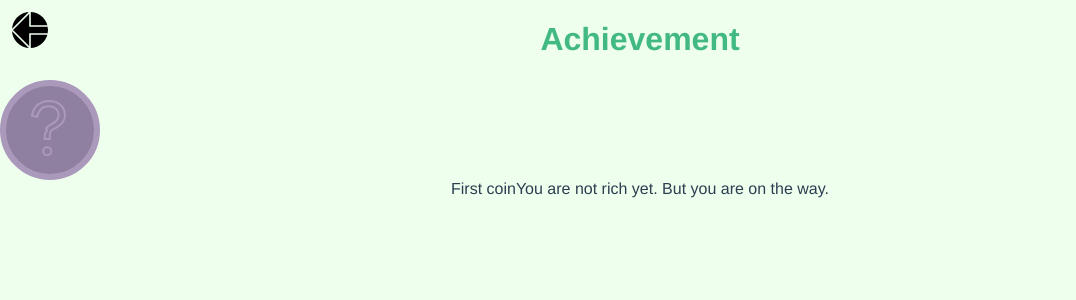
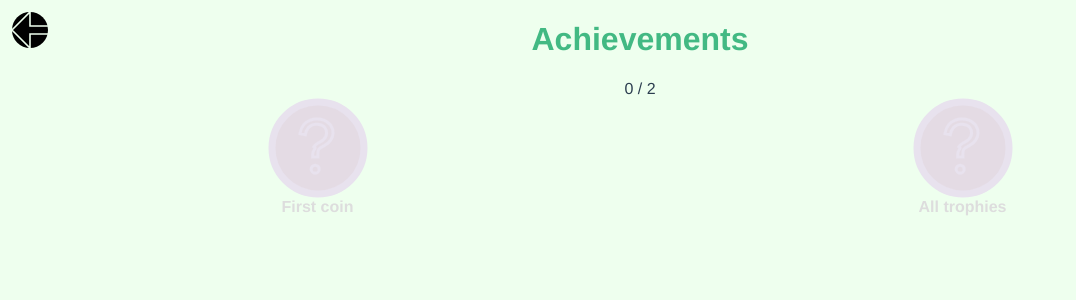
Before and after one commit to restimel/goblean-idle, a Vue app: page /#/achievement in a window 1280 px wide. Shown: the top 300 px of the page, without its empty margins (0-1076 px from the left). Built offline with nearby package versions, Linux system fonts and the light colour scheme.

Commit message:
Improve achievement gallery.
improve the display but also the usage of injection properties.

```diff
--- a/src/App.vue
+++ b/src/App.vue
@@ -6,20 +6,22 @@
 import { defineComponent } from 'vue';
 import i18n from '@/i18n';
 import buildStore from '@/store';
+import { storeInject, TInject, i18nInject } from '@/symbols';
 
 export default defineComponent({
     name: 'App',
     provide() {
+        const store = buildStore();
         return {
-            T: i18n._,
-            i18n: i18n,
-            store: buildStore(),
+            [TInject as unknown as string]: i18n._,
+            T: i18n._, /* in order to support inject: ['T'] */
+            [i18nInject as unknown as string]: i18n,
+            i18n: i18n, /* in order to support inject: ['i18n'] */
+            [storeInject as unknown as string]: store,
         };
     },
 });
 </script>
-
-
 <style>
 :root {
     --brand-primary: #42b983;
--- a/src/components/AchievementItem.vue
+++ b/src/components/AchievementItem.vue
@@ -13,14 +13,14 @@
                 viewBox="0 0 1000 1000"
                 width="100" height="100"
             >
-                <circle cx="500" cy="500" r="470" class="badge-circle" />
+                <circle cx="500" cy="500" r="460" class="badge-circle" />
                 <path :d="path" class="path-pattern" />
             </svg>
             <span class="achievement-title">
-                {{item.title}}
+                {{title}}
             </span>
             <span class="achievement-label">
-                {{item.label}}
+                {{label}}
             </span>
         </div>
     </div>
@@ -56,6 +56,20 @@ export default defineComponent({
             }
             return item.hint;
         },
+        title() {
+            const item = this.item;
+            if (!this.isAchieved && item.secret) {
+                return item.secretTitle || '???';
+            }
+            return item.title;
+        },
+        label() {
+            const item = this.item;
+            if (!this.isAchieved) {
+                return '';
+            }
+            return item.label;
+        },
         path() {
             const item = this.item;
             if (!this.isAchieved) {
@@ -72,28 +86,69 @@ export default defineComponent({
 
 <style scoped>
 .achievement-item {
+    --item-width: 150px;
     cursor: help;
+    width: var(--item-width);
 }
 
 svg {
     display: block;
+    margin: 0 calc((var(--item-width) - 100px) / 2);
 }
 
 .achievement-item .none {
-    stroke: #AA99BB;
-    fill: #9080A0;
+    stroke: #e8e2ee;
+    fill: #e4dbe4;
+    color: #dddddd;
 }
 
 .achievement-item .bronze {
     stroke: #cd7f32;
     fill: #7b4c1e;
+    color: #ee9439;
+}
+
+.achievement-item .silver {
+    stroke: #f0f0F0;
+    fill: #c0c0c0;
+    color: #606070;
+}
+
+.achievement-item .gold {
+    stroke: #ffd700;
+    fill: #e4a003;
+    color: #ffd700;
+}
+
+.achievement-item .diamond {
+    stroke: #d0d0f0cc;
+    fill: #e0e0eaee;
+    color: #c0c0f0;
+}
+
+.achievement-item .jade {
+    stroke: #339900;
+    fill: #221100;
+    color: #339900;
 }
 
 .badge-circle {
-    stroke-width: 60;
+    stroke-width: 70;
 }
 .path-pattern {
     fill: none;
-    stroke-width: 20;
+    stroke-width: 30;
+}
+
+.achievement-title {
+    display: block;
+    font-weight: bold;
+}
+.achievement-label {
+    display: block;
+    font-style: italic;
+    text-align: justify;
+    color: var(--text-color);
+    font-size: 0.8em;
 }
 </style>
--- a/src/store.ts
+++ b/src/store.ts
@@ -1,4 +1,4 @@
-import { reactive, computed } from 'vue';
+import { reactive, computed, ComputedRef } from 'vue';
 import {Store, Resource, TickInfo, CreatingStore, Achievement } from '@/Types';
 
 
@@ -18,11 +18,19 @@ export default function createStore(): Store {
         tickInfo,
     });
 
-    const achievement: Achievement = {
-        gold1: computed(() => store.resource.gold > 0 ) as unknown as boolean,
+    const achievement: Record<string, ComputedRef<boolean>> = {
+        gold1: computed(() => store.resource.gold > 0 ),
+        allTrophies: computed(() => {
+            let nb = 0;
+            const achievements = Object.values((store as Store).achievement);
+            for (const value of achievements) {
+                nb += +value;
+            }
+            return nb >= achievements.length - 1;
+        }),
     };
 
-    store.achievement = achievement;
+    store.achievement = achievement as unknown as Achievement;
 
     return store as Store;
 }
--- /dev/null
+++ b/src/symbols.ts
@@ -0,0 +1,6 @@
+import { InjectionKey } from 'vue';
+import { Store, I18n } from '@/Types';
+
+export const storeInject: InjectionKey<Store> = Symbol('store');
+export const TInject: InjectionKey<I18n['_']> = Symbol('T');
+export const i18nInject: InjectionKey<I18n> = Symbol('i18n');
--- /dev/null
+++ b/src/utils.ts
@@ -0,0 +1,9 @@
+import { inject, InjectionKey } from 'vue';
+
+export function injectStrict<T>(key: InjectionKey<T>, fallback?: T): T {
+    const resolved = inject(key, fallback);
+    if (!resolved) {
+        throw new Error(`Could not resolve ${key.description}`);
+    }
+    return resolved;
+}
--- a/src/views/Achievement.vue
+++ b/src/views/Achievement.vue
@@ -1,36 +1,61 @@
 <template>
     <div class="achievement">
         <Back />
-        <h1 class="page-title">{{T('Achievement')}}</h1>
+        <h1 class="page-title">{{T('Achievements')}}</h1>
+        <div class="unlocked">
+            {{nbUnlocked}} / {{list.length}}
+        </div>
+        <div class="achievement-gallery">
             <AchievementItemVue
                 v-for="item in list"
                 :key="item.title"
                 :item="item"
             />
         </div>
+    </div>
 </template>
 
 <script lang="ts">
-import { defineComponent } from 'vue';
+import { defineComponent, reactive, computed } from 'vue';
+import { injectStrict } from '@/utils';
 import { AchievementItem } from '@/Types';
+import { storeInject, TInject } from '@/symbols';
 import Back from '@/components/Back.vue';
 import AchievementItemVue from '@/components/AchievementItem.vue';
 
 export default defineComponent({
     name: 'Achievement',
-    inject: ['T', 'store'],
-    data() {
-        return {
-            list: [{
-                title: this.T('First coin'),
-                label: this.T('You are not rich yet. But you are on the way.'),
-                hint: this.T('Get your 1st gold'),
-                condition: () => (this as any).store.achievement.gold1,
+    setup() {
+        const T = injectStrict(TInject);
+        const store = injectStrict(storeInject);
+
+        const list = reactive([{
+            title: T('First coin'),
+            label: T('You are not rich yet. But you are on the way.'),
+            hint: T('Get your 1st gold'),
+            condition: () => store.achievement.gold1,
             path: '',
             grade: 'bronze',
-            }] as AchievementItem[],
+        }, {
+            title: T('All trophies'),
+            label: T('Outstanding! You are a Goblean ruler!'),
+            hint: T('Get all trophies'),
+            condition: () => store.achievement.allTrophies,
+            path: '',
+            grade: 'diamond',
+        }] as AchievementItem[]);
+
+        const nbUnlocked = computed<number>(() => {
+            return list.reduce((nb, item) => nb + +item.condition(), 0);
+        });
+
+        return {
+            T,
+            list,
+            nbUnlocked,
         };
     },
+
     components: {
         Back,
         AchievementItemVue,
@@ -39,4 +64,11 @@ export default defineComponent({
 </script>
 
 <style scoped>
+.achievement-gallery {
+    display: flex;
+    flex-direction: row;
+    justify-content: space-around;
+    gap: 10px;
+    flex-wrap: wrap;
+}
 </style>
--- a/src/views/Menu.vue
+++ b/src/views/Menu.vue
@@ -2,7 +2,7 @@
     <div class="menu">
         <header class="goblean-title">{{i18n.projectName}} <sub>{{i18n.projectSubName}}</sub></header>
         <router-link to="/map">{{T('Play')}}</router-link>
-        <router-link to="/achievement">{{T('Achievement')}}</router-link>
+        <router-link to="/achievement">{{T('Achievements')}}</router-link>
         <router-link to="/about">{{T('About')}}</router-link>
     </div>
 </template>
```
Also changed, not shown: src/Types.d.ts (+11 -1 lines), src/i18n.ts (+1 -8 lines), .eslintrc.js. Lines whose indentation alone changed are shown as unchanged.
